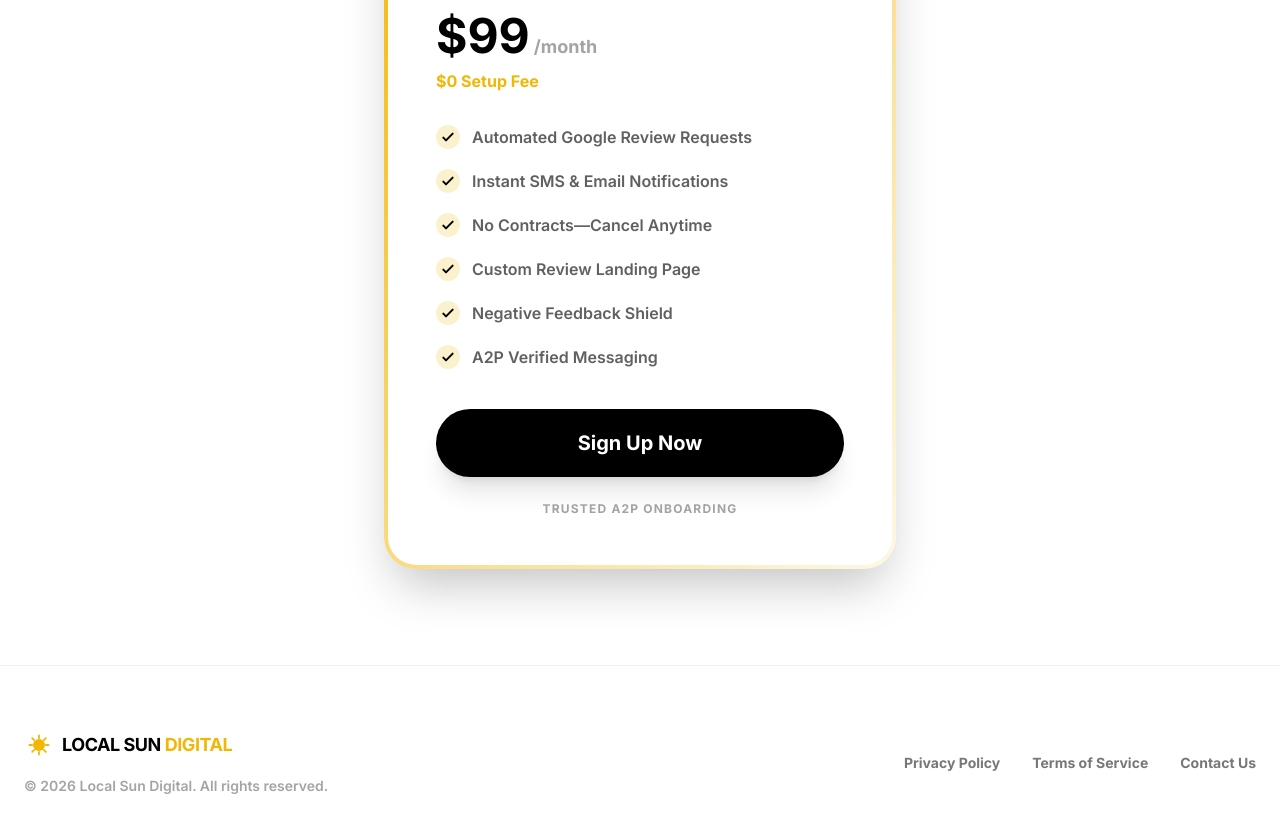
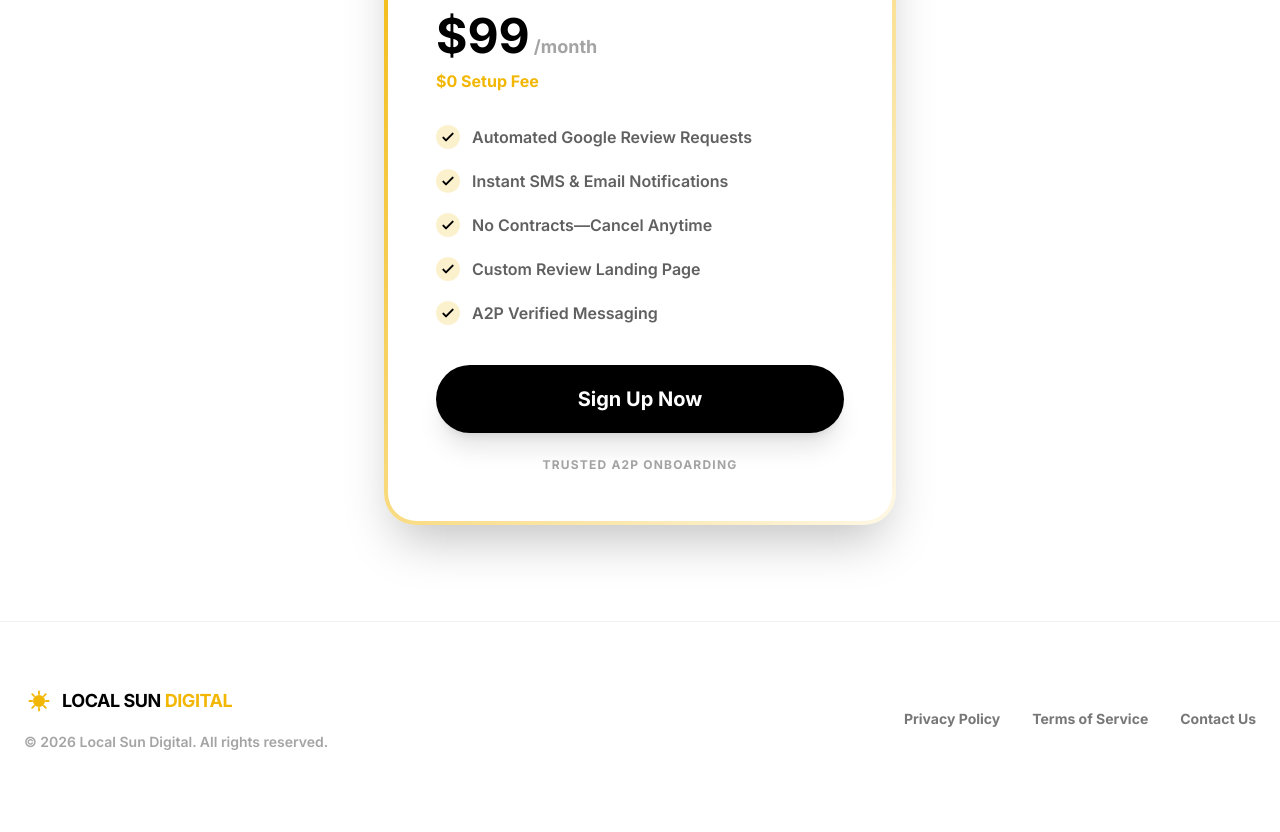
Before and after one commit to jentzenp-create/LSD-Landing-Page, a React (Vite) app: page / in a window 1280 px wide. Shown: the part 3620-4452 px from the top of the page. Built offline with nearby package versions, Linux system fonts and the light colour scheme.

Commit message:
Remove Negative Feedback Shield from pricing

```diff
--- a/components/PricingSection.tsx
+++ b/components/PricingSection.tsx
@@ -178,7 +178,6 @@ const PricingSection: React.FC = () => {
                   'Instant SMS & Email Notifications',
                   'No Contracts—Cancel Anytime',
                   'Custom Review Landing Page',
-                  'Negative Feedback Shield',
                   'A2P Verified Messaging'
                 ].map((benefit) => (
                   <div key={benefit} className="flex items-center gap-3">
```
